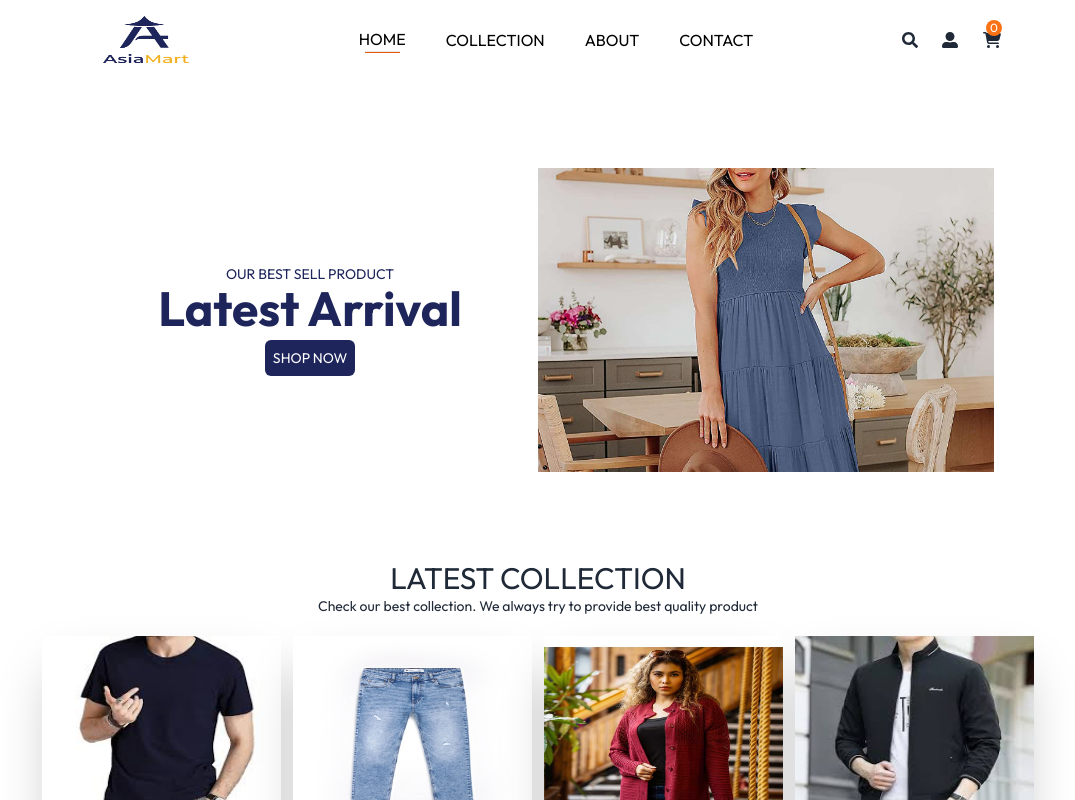
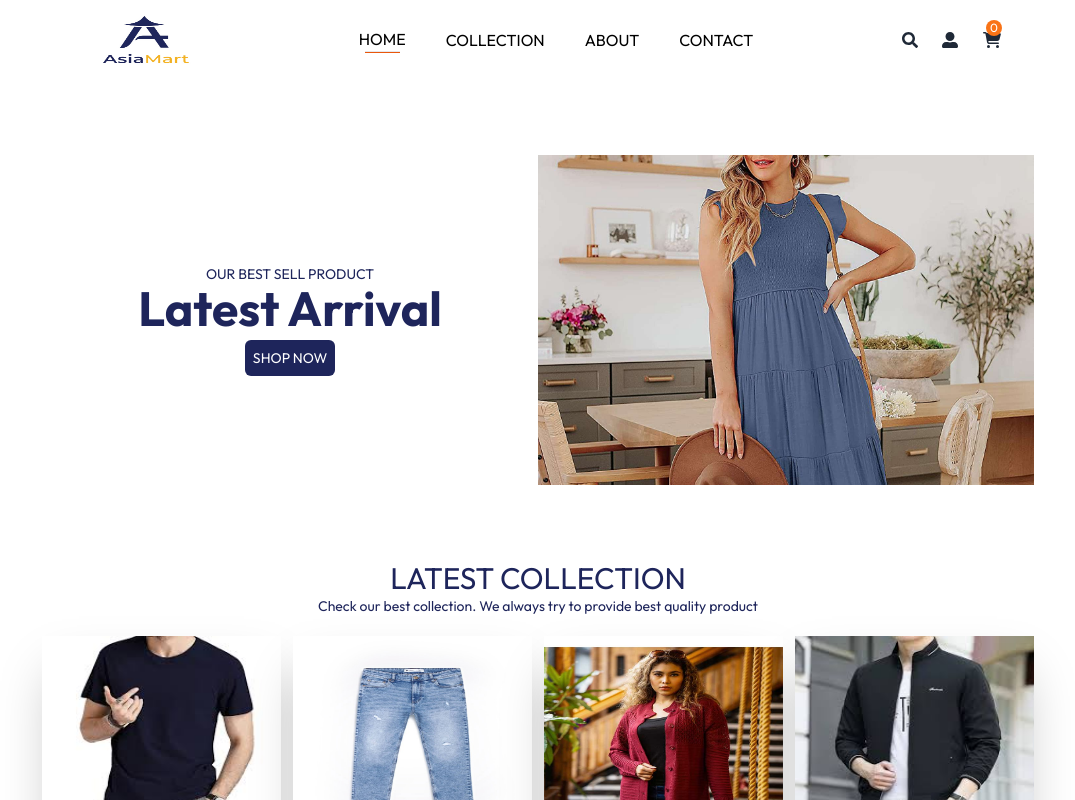
Before and after one commit to mdkabirulhossain/AsiaMart, a React (Vite) app in the folder frontend/: page / in a window 1280 px wide. Shown: the top 800 px of the page, without its empty margins (102-1177 px from the left). Built offline with nearby package versions, Linux system fonts and the light colour scheme.

Commit message:
Updated LatestCollection title

```diff
--- a/frontend/src/components/Hero/Hero.jsx
+++ b/frontend/src/components/Hero/Hero.jsx
@@ -5,7 +5,7 @@ import { Link } from 'react-router-dom';
 
 const Hero = () => {
     return (
-        <div className='hero-section flex justify-between items-center m-10 '>
+        <div className='hero-section flex justify-between items-center my-10 '>
             <div className="hero-left flex flex-col items-center w-1/2 ">
                 <p className='text-sm text-[#1E255B]'>OUR BEST SELL PRODUCT</p>
                 <p className='text-5xl font-bold text-[#1E255B]'>Latest Arrival</p>
--- a/frontend/src/components/LatestCollection/LatestCollection.jsx
+++ b/frontend/src/components/LatestCollection/LatestCollection.jsx
@@ -13,8 +13,8 @@ const LatestCollection = () => {
     //  console.log(product_items)
     return (
         <div className='bg-white'>
-            <p className='text-center text-3xl '>LATEST COLLECTION</p>
-            <p className='text-center text-sm '>Check our best collection. We always try to provide best quality product</p>
+            <p className='text-center text-3xl text-[#1E255B]'>LATEST COLLECTION</p>
+            <p className='text-center text-sm text-[#1E255B]'>Check our best collection. We always try to provide best quality product</p>
             <div className="grid gap-3 grid-cols-2 my-5 md:grid-cols-3 lg:grid-cols-4">
                 {
                     latestProducts.map((item, index)=>(
```
